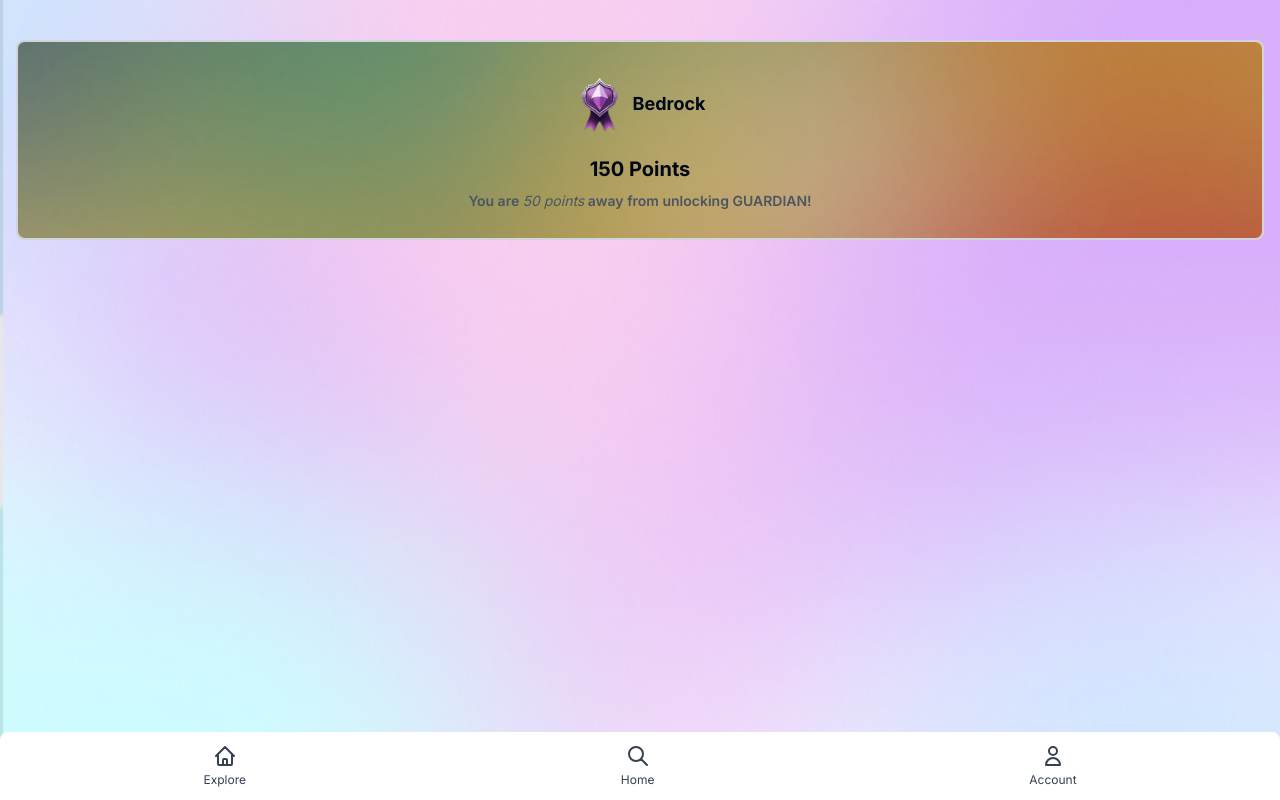
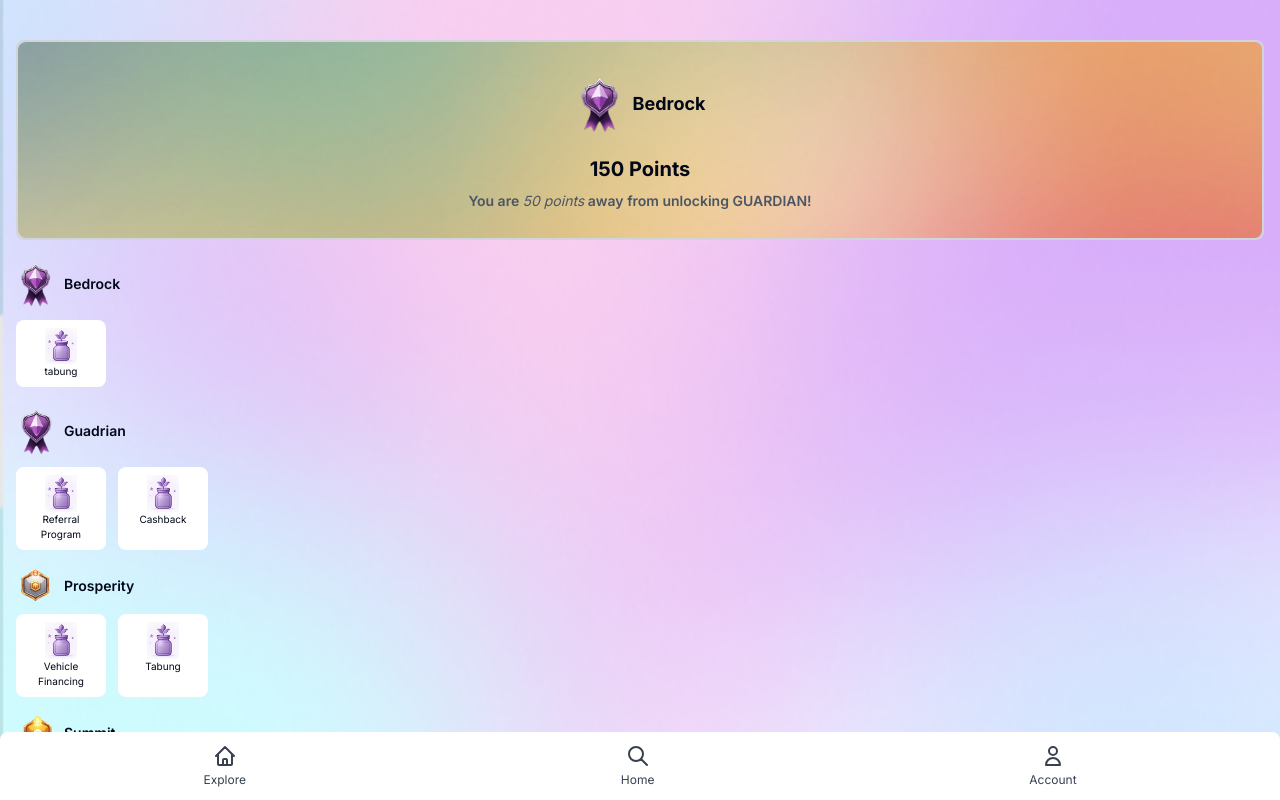
Before and after one commit to asrafamran/hacktive-demo, a Next.js app: page /rewards in a window 1280 px wide. Built offline with nearby package versions, Linux system fonts and the light colour scheme.

Commit message:
feat: awards

```diff
--- a/src/app/rewards/page.tsx
+++ b/src/app/rewards/page.tsx
@@ -1,21 +1,103 @@
 import React from "react";
-import B1 from "@/public/ranking/B1.png";
 import Image from "next/image";
 import background from "@/public/background_1.png";
 
+import B1 from "@/public/ranking/B1.png";
+import G1 from "@/public/ranking/G1.png";
+import P1 from "@/public/ranking/P1.png";
+import S1 from "@/public/ranking/S1.png";
+import A1 from "@/public/ranking/A1.png"
+
+import tabung from "@/public/tabung.png"
+
+const tiers = [
+    {
+        ranking: "Bedrock",
+        image: B1,
+        products: [
+            {
+                name: "tabung",
+                image: tabung,
+            },
+        ]
+    },
+    {
+        ranking: "Guadrian",
+        image: G1,
+        products: [
+            {
+                name: "Referral Program",
+                image: tabung,
+            },
+            {
+                name: "Cashback",
+                image: tabung,
+            },
+        ]
+    },
+    {
+        ranking: "Prosperity",
+        image: P1,
+        products: [
+            {
+                name: "Vehicle Financing",
+                image: tabung,
+            },
+            {
+                name: "Tabung",
+                image: tabung,
+            },
+        ]
+    },
+    {
+        ranking: "Summit",
+        image: S1,
+        products: [
+            {
+                name: "Vehicle Financing",
+                image: tabung,
+            },
+            {
+                name: "Tabung",
+                image: tabung,
+            },
+        ]
+    },
+    {
+        ranking: "Apex",
+        image: A1,
+        products: [
+            {
+                name: "Vehicle Financing",
+                image: tabung,
+            },
+            {
+                name: "Tabung",
+                image: tabung,
+            },
+        ]
+    },
+]
+
+
+
+
 const Page = () => {
     return (
-        <div className="overflow-scroll py-10 px-4">
+        <div className="overflow-scroll py-10 px-4 mb-[80px]">
             <div
-                style={{
-                    backgroundImage: `url(${background.src})`,
-                    backgroundSize: "cover",
-                    backgroundPosition: "center",
-                }}
                 className="flex flex-col justify-center items-center relative h-[200px] border-2 border-gray-300 rounded-lg p-4"
             >
-                {/* Optional overlay for better readability */}
-                <div className="absolute inset-0 bg-black/20 rounded-lg" />
+                {/* Background overlay with reduced opacity */}
+                <div
+                    style={{
+                        backgroundImage: `url(${background.src})`,
+                        backgroundSize: "cover",
+                        backgroundPosition: "center",
+                        opacity: 0.8,
+                    }}
+                    className="absolute inset-0 rounded-lg"
+                />
 
                 {/* Content */}
                 <div className="flex items-center gap-2 relative z-10">
@@ -28,6 +110,29 @@ const Page = () => {
                     unlocking GUARDIAN!
                 </p>
             </div>
+
+            <div className="pt-4 flex flex-col gap-4">
+                {
+                    tiers.map((tier, index) => (
+                        <div key={index}>
+                            <div className="flex items-center gap-2">
+                                <Image src={tier.image} alt={tier.ranking} className="max-w-[40px]" />
+                                <p className="text-sm font-semibold">{tier.ranking}</p>
+                            </div>
+                            <div className="pt-2 flex gap-3">
+                                {
+                                    tier.products.map((product, index) => (
+                                        <div key={index} className="bg-white flex flex-col items-center rounded-lg w-[90px] py-2 px-4">
+                                            <Image src={product.image} alt={product.name} className="w-[32px]" />
+                                            <p className="text-[10px] text-center">{product.name}</p>
+                                        </div>
+                                    ))
+                                }
+                            </div>
+                        </div>
+                    ))
+                }
+            </div>
         </div>
     );
 };
--- a/src/components/ProfileHeader.tsx
+++ b/src/components/ProfileHeader.tsx
@@ -1,8 +1,7 @@
 import React from 'react'
 
-type Props = {}
 
-const ProfileHeader = (props: Props) => {
+const ProfileHeader = () => {
     return (
         <div>ProfileHeader</div>
     )
```
